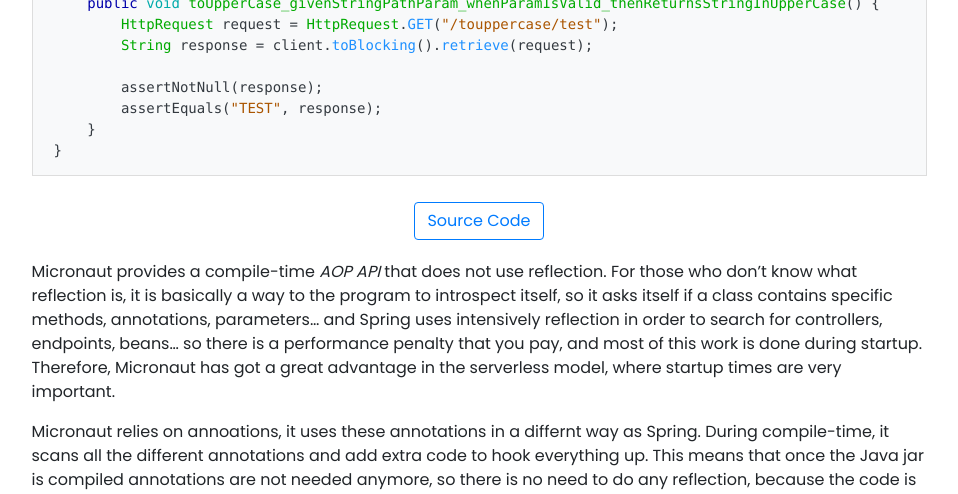
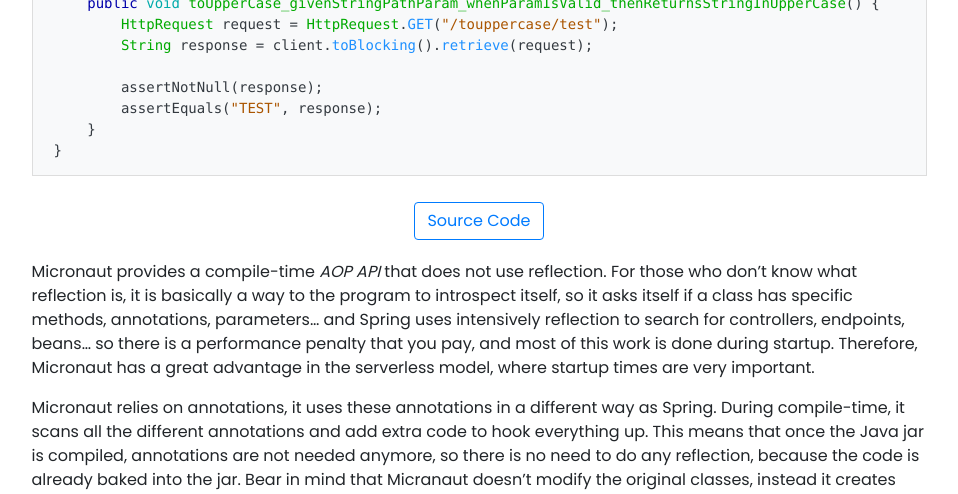
Before and after one commit to jackhman/sergio-martin-rubio-site, a Jekyll site: the page built from _posts/2019-04-29-micronaut-a-new-contender-for-the-microservices-era.md, in a window 1280 px wide and 1400 px high, scrolled down 2073 px. Shown: the top 494 px of the window, without its empty margins (161-1119 px from the left). Built offline with Jekyll 4.4.1, drawn with Linux system fonts in a browser that asks for light colours; nearby versions of some CDN libraries; our own code applies the rules of GitHub Pages for plain Markdown files; comment, search, counter and statistics services are not loaded; some of the changed text lies outside the part shown.

Commit message:
update article

```diff
--- a/_posts/2019-04-29-micronaut-a-new-contender-for-the-microservices-era.md
+++ b/_posts/2019-04-29-micronaut-a-new-contender-for-the-microservices-era.md
@@ -86,9 +86,9 @@
 {% include button.html link="https://github.com/smartinrub/micronaut-example" text="Source Code" %}
 </p>
 
-Micronaut provides a compile-time _AOP API_ that does not use reflection. For those who don't know what reflection is, it is basically a way to the program to introspect itself, so it asks itself if a class contains specific methods, annotations, parameters... and Spring uses intensively reflection in order to search for controllers, endpoints, beans... so there is a performance penalty that you pay, and most of this work is done during startup. Therefore, Micronaut has got a great advantage in the serverless model, where startup times are very important.
+Micronaut provides a compile-time _AOP API_ that does not use reflection. For those who don't know what reflection is, it is basically a way to the program to introspect itself, so it asks itself if a class has specific methods, annotations, parameters... and Spring uses intensively reflection to search for controllers, endpoints, beans... so there is a performance penalty that you pay, and most of this work is done during startup. Therefore, Micronaut has a great advantage in the serverless model, where startup times are very important.
 
-Micronaut relies on annoations, it uses these annotations in a differnt way as Spring. During compile-time, it scans all the different annotations and add extra code to hook everything up. This means that once the Java jar is compiled annotations are not needed anymore, so there is no need to do any reflection, because the code is already baked into the jar. Bear in mind that Micranaut doesn't modify the original classes, instead it creates additional classes, so in case you need to debug your code, it will stop on the line you are expecting to stop.
+Micronaut relies on annotations, it uses these annotations in a different way as Spring. During compile-time, it scans all the different annotations and add extra code to hook everything up. This means that once the Java jar is compiled, annotations are not needed anymore, so there is no need to do any reflection, because the code is already baked into the jar. Bear in mind that Micranaut doesn't modify the original classes, instead it creates extra classes, so if you need to debug your code, it will stop on the line you are expecting to stop.
 
 {% include figure.html image="https://lh3.googleusercontent.com/nGgRatrpzZdn-_ZvPwut4KXsFHZqmpOy-EGr7QuDAPuafOhqCQKE4Xon8XxvXV25g9F_BthT9XC6CNP3raJoSk6O10WoHLivEhiWnFRQax5ImF81t4RABMBsjxm6p45wBq8Ml_M4jQ=w400" caption="Micronaut Additional Classes" %}
 
@@ -115,7 +115,7 @@
 
 ## Mironaut vs Spring Boot performance
 
-Three metrics will be mesuasure in order to determine which framework performs better. Both, **Spring Boot** and **Micronaut** applications contain same features: http web support with only one class where a controller is defined, and a single endpoint, which converts a string to upper case. Spring uses Tomcat as the embedded web server, whereas the Micronaut one uses Netty.
+Three metrics will be measure to decide which framework performs better. Both, **Spring Boot** and **Micronaut** applications contain same features: http web support with only one class where a controller is defined, and a single endpoint, which converts a string to upper case. Spring uses Tomcat as the embedded web server, whereas the Micronaut one uses Netty.
 
 ### Startup Time
 
```
Also changed, not shown: other parts of _posts/2019-04-29-micronaut-a-new-contender-for-the-microservices-era.md (+2 -2 lines).
